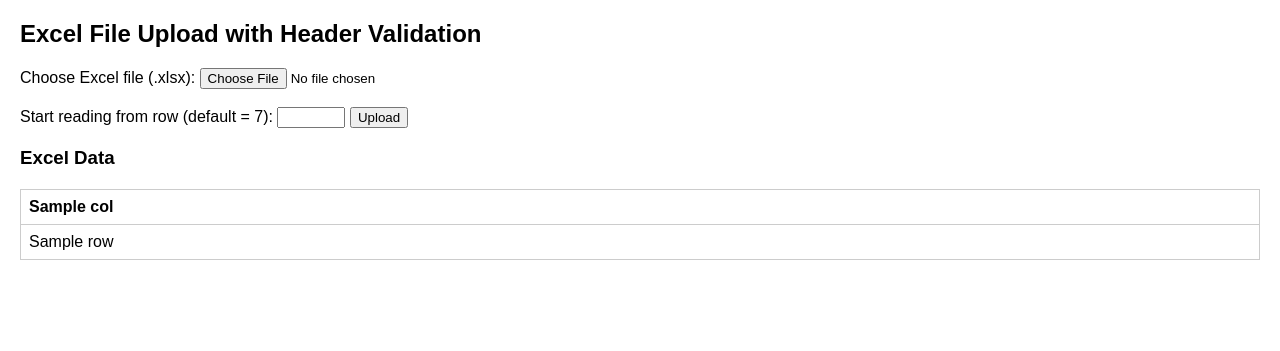
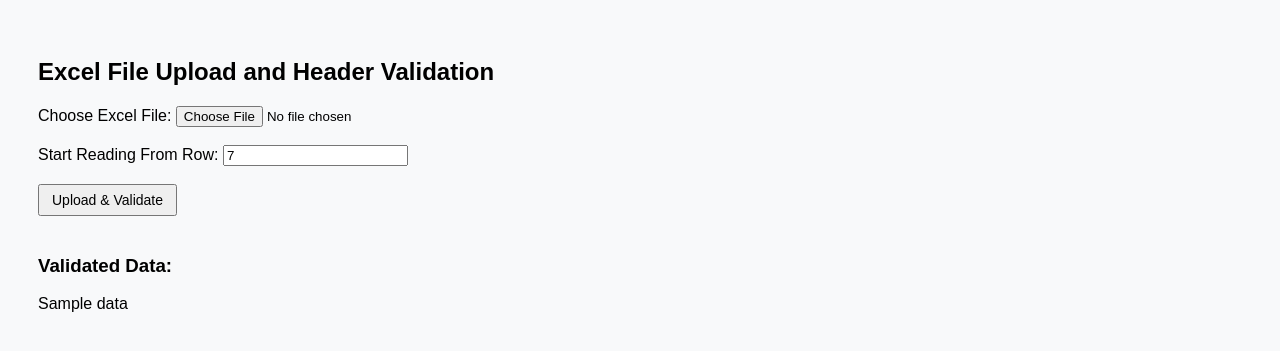
Before and after one commit to abhi1302/excel-viewer, a Flask app: template templates/index.html in a window 1280 px wide. Shown: the top 351 px of the page. Run offline with Flask 3, Linux system fonts and the light colour scheme; the template is opened without the code that fills it: most values are stand-ins (such as "Sample title", 1, 10 or a date in 2020).

Commit message:
adding style css

```diff
--- a/app.py
+++ b/app.py
@@ -4,72 +4,54 @@ import os
 
 app = Flask(__name__)
 
-EXPECTED_HEADERS = [
-    "BU PLMN Code",
-    "TADIG PLMN Code",
-    "Start date",
-    "End date",
-    "Currency",
-    "MOC Local Call Rate/Value",
-    "Charging interval",
-    "MOC Call Back Home Rate/Value",
-    "Charging interval",
-    "MOC Rest of the world Rate/Value",
-    "Charging interval",
-    "MOC Premium numbers Rate/Value",
-    "Charging interval",
-    "MOC Special numbers Rate/Value",
-    "Charging interval",
-    "MOC Satellite Rate/Value",
-    "Charging interval",
-    "MTC Call Rate/Value",
-    "Charging interval",
+HEADERS = [
+    "BU PLMN Code", "TADIG PLMN Code", "Start date", "End date", "Currency",
+    "MOC Local Call Rate/Value", "Charging interval",
+    "MOC Call Back Home Rate/Value", "Charging interval",
+    "MOC Rest of the world Rate/Value", "Charging interval",
+    "MOC Premium numbers Rate/Value", "Charging interval",
+    "MOC Special numbers Rate/Value", "Charging interval",
+    "MOC Satellite Rate/Value", "Charging interval",
+    "MTC Call Rate/Value", "Charging interval",
     "MO-SMS Rate/Value",
-    "GPRS Rate MB Rate/Value",
-    "GPRS Rate per KB Rate/Value",
-    "Charging interval",
-    "VoLTE Rate MB Rate/Value",
-    "Charging interval",
-    "Tax applicable Yes/No",
-    "Tax applicable Tax Value",
+    "GPRS Rate MB Rate/Value", "GPRS Rate per KB Rate/Value", "Charging interval",
+    "VoLTE Rate MB Rate/Value", "Charging interval",
+    "Tax applicable Yes/No", "Tax applicable Tax Value",
     "Tax included in the rate Yes/No",
     "Bearer Service included in Special IOT Yes/No"
 ]
 
-def validate_excel(df):
-    messages = []
-    if str(df.iloc[3, 0]).strip() != "BU PLMN Code":
-        messages.append(f"A4 = '{df.iloc[3,0]}' ≠ 'BU PLMN Code'")
-    if str(df.iloc[3, 1]).strip() != "TADIG PLMN Code":
-        messages.append(f"B4 = '{df.iloc[3,1]}' ≠ 'TADIG PLMN Code'")
-    if str(df.iloc[3, 2]).strip() != "Start date":
-        messages.append(f"C4 = '{df.iloc[3,2]}' ≠ 'Start date'")
-    if str(df.iloc[3, 3]).strip() != "End date":
-        messages.append(f"D4 = '{df.iloc[3,3]}' ≠ 'End date'")
-    if str(df.iloc[3, 4]).strip() != "Currency":
-        messages.append(f"E4 = '{df.iloc[3,4]}' ≠ 'Currency'")
-    return messages
-
 @app.route("/", methods=["GET", "POST"])
 def index():
+    error_messages = []
     data = None
     headers = []
-    errors = []
-    row_start = int(request.form.get("start_row", 7))
 
     if request.method == "POST":
-        file = request.files.get("file")
-        if file and file.filename.endswith(".xlsx"):
-            df_raw = pd.read_excel(file, header=None)
-            errors = validate_excel(df_raw)
-            if not errors:
-                df_data = pd.read_excel(file, header=None, skiprows=row_start - 1)
-                df_data.columns = EXPECTED_HEADERS
-                data = df_data.fillna("").to_dict(orient="records")
-                headers = df_data.columns.tolist()
+        file = request.files["file"]
+        start_row = int(request.form.get("start_row", 7))
 
-    return render_template("index.html", data=data, headers=headers, errors=errors, start_row=row_start)
+        if file and file.filename.endswith((".xlsx", ".xls")):
+            df = pd.read_excel(file, header=None)
+            try:
+                for i, expected in enumerate(HEADERS):
+                    row = start_row - 1  # zero-indexed
+                    col = i
+                    actual = str(df.iloc[row, col]).strip() if not pd.isna(df.iloc[row, col]) else ""
+                    if actual != expected:
+                        error_messages.append(f"Column {i+1}: Expected '{expected}' but found '{actual}'")
+
+                if not error_messages:
+                    df_data = df.iloc[start_row:, :len(HEADERS)]
+                    df_data.columns = HEADERS
+                    data = df_data.to_html(index=False)
+                    return render_template("index.html", data=data, headers=headers)
+
+            except Exception as e:
+                error_messages.append(f"Unexpected error: {str(e)}")
+
+    return render_template("index.html", data=None, errors=error_messages)
 
 if __name__ == "__main__":
     port = int(os.environ.get("PORT", 5000))
-    app.run(debug=True, host="0.0.0.0", port=port)
+    app.run(host="0.0.0.0", port=port, debug=True)
--- a/requirements.txt
+++ b/requirements.txt
@@ -1,3 +1,3 @@
-Flask
-pandas
-openpyxl
+Flask==2.3.2
+pandas==2.2.2
+openpyxl==3.1.2
--- /dev/null
+++ b/static/style.css
@@ -0,0 +1,22 @@
+body {
+    font-family: Arial, sans-serif;
+    padding: 30px;
+    background: #f8f9fa;
+}
+
+input[type="submit"] {
+    padding: 6px 12px;
+    font-size: 14px;
+}
+
+.error {
+    background-color: #f8d7da;
+    padding: 10px;
+    border-left: 4px solid red;
+    margin-top: 20px;
+}
+
+.table-container {
+    margin-top: 20px;
+    overflow-x: auto;
+}
--- a/templates/index.html
+++ b/templates/index.html
@@ -1,29 +1,23 @@
 <!DOCTYPE html>
-<html>
+<html lang="en">
 <head>
-  <title>Excel Viewer with Validation</title>
-  <style>
-    body { font-family: Arial, sans-serif; margin: 20px; }
-    table { border-collapse: collapse; width: 100%; margin-top: 20px; }
-    th, td { border: 1px solid #ccc; padding: 8px; text-align: left; }
-    .error { color: red; margin-top: 10px; }
-    input[type="number"] { width: 60px; }
-  </style>
+    <meta charset="UTF-8">
+    <title>Excel File Upload & Validation</title>
+    <link rel="stylesheet" href="/static/style.css">
 </head>
 <body>
-  <h2>Excel File Upload with Header Validation</h2>
-  <form method="post" enctype="multipart/form-data">
-    <label>Choose Excel file (.xlsx): </label>
-    <input type="file" name="file" required>
-    <br><br>
-    <label>Start reading from row (default = 7): </label>
-    <input type="number" name="start_row" value="{{ start_row }}" min="1">
-    <button type="submit">Upload</button>
+    <h2>Excel File Upload and Header Validation</h2>
+    <form method="POST" enctype="multipart/form-data">
+        <label>Choose Excel File: <input type="file" name="file" required></label><br><br>
+        <label>Start Reading From Row:
+            <input type="number" name="start_row" value="7" min="1">
+        </label><br><br>
+        <input type="submit" value="Upload & Validate">
     </form>
 
     {% if errors %}
     <div class="error">
-      <h4>Validation Errors:</h4>
+        <h3>Validation Errors:</h3>
         <ul>
             {% for err in errors %}
             <li>{{ err }}</li>
@@ -33,25 +27,10 @@
     {% endif %}
 
     {% if data %}
-    <h3>Excel Data</h3>
-    <table>
-      <thead>
-        <tr>
-          {% for col in headers %}
-            <th>{{ col }}</th>
-          {% endfor %}
-        </tr>
-      </thead>
-      <tbody>
-        {% for row in data %}
-          <tr>
-            {% for col in headers %}
-              <td>{{ row[col] }}</td>
-            {% endfor %}
-          </tr>
-        {% endfor %}
-      </tbody>
-    </table>
+    <div class="table-container">
+        <h3>Validated Data:</h3>
+        {{ data | safe }}
+    </div>
     {% endif %}
 </body>
 </html>
```
Also changed, not shown: 2 other files. Lines whose indentation alone changed are shown as unchanged.
